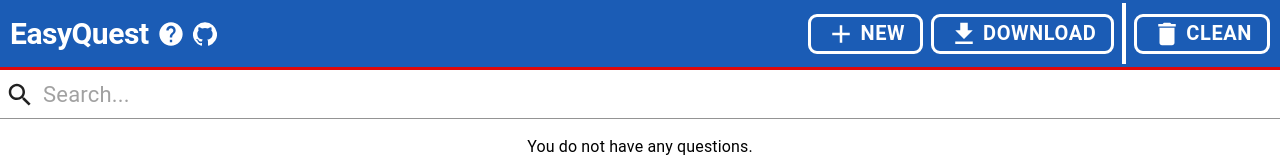
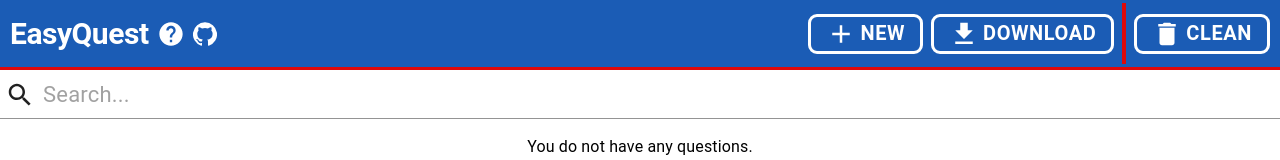
Before and after one commit to Guilhermeabtibol/EasyQuestModificado, a React (Create React App) app: page / in a window 1280 px wide. Shown: the top 160 px of the page. Built offline with nearby package versions, Linux system fonts and the light colour scheme.

Commit message:
alterando para vermelho a barra

```diff
--- a/src/shared/components/Header.jsx
+++ b/src/shared/components/Header.jsx
@@ -46,7 +46,7 @@
       <Typography variant="h1">{t(textConstants.appName)}</Typography>
       <HelpIcon className={style.helpIcon} onClick={() => setOpen(true)} />
       <GitHubIcon
-        onClick={() => window.open('https://github.com/pauloafpjunior/easyquest')}
+        onClick={() => window.open('https://github.com/pauloafpjunior/easyquest', '')}
         className={style.githubIcon}
       />
       {children}
--- a/src/shared/components/HeaderDivider.jsx
+++ b/src/shared/components/HeaderDivider.jsx
@@ -1,12 +1,12 @@
 import React from 'react';
 import { Grid, makeStyles } from '@material-ui/core';
-import { WHITE } from '../../theme';
+import { VERMELHO, WHITE } from '../../theme';
 
 const useStyles = makeStyles({
   divider: {
     width: '4px',
     height: '90%',
-    backgroundColor: WHITE,
+    backgroundColor: VERMELHO,
     margin: '0 8px',
   },
 });
```
